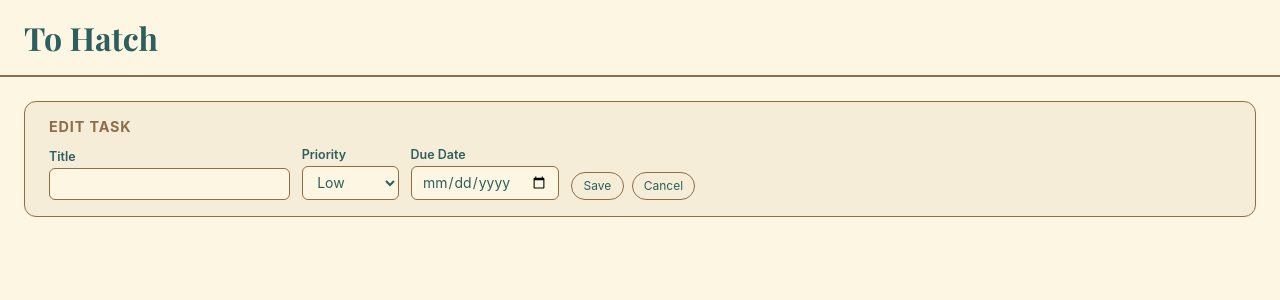
After one commit to diskdog/to-hatch, a FastAPI app: template templates/edit.html in a window 1280 px wide. The commit adds this page. Shown: the top 300 px of the page. Run offline with FastAPI, Linux system fonts and the light colour scheme; the template is opened without the code that fills it, so the values that code supplies are empty.

Commit message:
Egg Theming

```diff
--- a/main.py
+++ b/main.py
@@ -1,14 +1,25 @@
 """FastAPI application entry point for To Hatch."""
 
 from contextlib import asynccontextmanager
-from typing import AsyncGenerator
+from typing import AsyncGenerator, Optional
 
-from fastapi import FastAPI, Request
-from fastapi.responses import HTMLResponse
+from fastapi import FastAPI, Form, HTTPException, Request
+from fastapi.responses import HTMLResponse, RedirectResponse
 from fastapi.staticfiles import StaticFiles
 from fastapi.templating import Jinja2Templates
 
-from database import init_db
+from database import (
+    create_task,
+    delete_task,
+    get_all_tasks,
+    get_task_by_id,
+    init_db,
+    update_task,
+)
+from models import TaskCreate, TaskUpdate
+
+_NEXT_STATUS = {"nest": "hatching", "hatching": "flown"}
+_PREV_STATUS = {"hatching": "nest", "flown": "hatching"}
 
 
 @asynccontextmanager
@@ -36,7 +47,7 @@ templates = Jinja2Templates(directory="templates")
 
 @app.get("/", response_class=HTMLResponse)
 async def index(request: Request) -> HTMLResponse:
-    """Render the application home page.
+    """Render the Kanban board with all tasks.
 
     Args:
         request: The incoming HTTP request.
@@ -44,4 +55,67 @@ async def index(request: Request) -> HTMLResponse:
     Returns:
         An HTML response containing the rendered index template.
     """
-    return templates.TemplateResponse("index.html", {"request": request})
+    tasks = get_all_tasks()
+    return templates.TemplateResponse("index.html", {"request": request, "tasks": tasks})
+
+
+@app.post("/tasks")
+async def task_create(
+    title: str = Form(...),
+    priority: str = Form("low"),
+    due_date: Optional[str] = Form(None),
+) -> RedirectResponse:
+    create_task(TaskCreate(title=title, priority=priority, due_date=due_date or None))
+    return RedirectResponse("/", status_code=303)
+
+
+@app.get("/tasks/{task_id}/edit", response_class=HTMLResponse)
+async def task_edit_form(task_id: str, request: Request) -> HTMLResponse:
+    try:
+        task = get_task_by_id(task_id)
+    except KeyError:
+        raise HTTPException(status_code=404, detail="Task not found")
+    return templates.TemplateResponse("edit.html", {"request": request, "task": task})
+
+
+@app.post("/tasks/{task_id}/edit")
+async def task_edit_submit(
+    task_id: str,
+    title: str = Form(...),
+    priority: str = Form(...),
+    due_date: Optional[str] = Form(None),
+) -> RedirectResponse:
+    try:
+        update_task(task_id, TaskUpdate(title=title, priority=priority, due_date=due_date or None))
+    except KeyError:
+        raise HTTPException(status_code=404, detail="Task not found")
+    return RedirectResponse("/", status_code=303)
+
+
+@app.post("/tasks/{task_id}/delete")
+async def task_delete(task_id: str) -> RedirectResponse:
+    try:
+        delete_task(task_id)
+    except KeyError:
+        raise HTTPException(status_code=404, detail="Task not found")
+    return RedirectResponse("/", status_code=303)
+
+
+@app.post("/tasks/{task_id}/move")
+async def task_move(task_id: str, direction: str = Form(...)) -> RedirectResponse:
+    try:
+        task = get_task_by_id(task_id)
+    except KeyError:
+        raise HTTPException(status_code=404, detail="Task not found")
+
+    if direction == "forward":
+        new_status = _NEXT_STATUS.get(task.status)
+    elif direction == "back":
+        new_status = _PREV_STATUS.get(task.status)
+    else:
+        raise HTTPException(status_code=400, detail="Invalid direction")
+
+    if new_status:
+        update_task(task_id, TaskUpdate(status=new_status))
+
+    return RedirectResponse("/", status_code=303)
--- a/static/style.css
+++ b/static/style.css
@@ -4,21 +4,24 @@
 
 body {
   margin: 0;
-  font-family: sans-serif;
-  background: #f0f0f0;
-  color: #222;
+  font-family: -apple-system, BlinkMacSystemFont, "Segoe UI", Roboto, sans-serif;
+  background: #FDF6E3;
+  color: #2C5F5D;
 }
 
 /* Header */
 .site-header {
-  padding: 0.75rem 1.5rem;
-  background: #fff;
-  border-bottom: 1px solid #ddd;
+  padding: 1rem 1.5rem;
+  background: #FDF6E3;
+  border-bottom: 2px solid #8B6F47;
 }
 
 .site-header h1 {
   margin: 0;
-  font-size: 1.4rem;
+  font-family: 'Playfair Display', serif;
+  font-size: 2rem;
+  font-weight: 700;
+  color: #2C5F5D;
 }
 
 main {
@@ -29,17 +32,20 @@ main {
 
 /* Task creation form */
 .task-form {
-  background: #fff;
-  border: 1px solid #ddd;
-  border-radius: 6px;
+  background: rgba(139, 111, 71, 0.07);
+  border: 1px solid #8B6F47;
+  border-radius: 12px;
   padding: 1rem 1.5rem;
   margin-bottom: 1.5rem;
 }
 
 .task-form h2 {
   margin: 0 0 0.75rem;
-  font-size: 1rem;
+  font-size: 0.9rem;
   font-weight: 700;
+  text-transform: uppercase;
+  letter-spacing: 0.06em;
+  color: #8B6F47;
 }
 
 .form-row {
@@ -56,73 +62,98 @@ main {
 }
 
 .form-group label {
-  font-size: 0.8rem;
+  font-size: 0.78rem;
   font-weight: 600;
+  color: #2C5F5D;
 }
 
 .form-group input,
 .form-group select {
-  padding: 0.4rem 0.6rem;
-  border: 1px solid #ccc;
-  border-radius: 4px;
+  padding: 0.4rem 0.65rem;
+  border: 1px solid #8B6F47;
+  border-radius: 6px;
   font-size: 0.875rem;
+  background: #FDF6E3;
+  color: #2C5F5D;
+  font-family: inherit;
+}
+
+.form-group input::placeholder {
+  color: #8B6F47;
+  opacity: 0.7;
+}
+
+.form-group input:focus,
+.form-group select:focus {
+  outline: 2px solid #2C5F5D;
+  outline-offset: 1px;
 }
 
 /* Kanban board */
 .board {
   display: flex;
-  gap: 1rem;
+  gap: 1.25rem;
   align-items: flex-start;
 }
 
 .column {
   flex: 1;
   min-width: 0;
-  background: #e4e4e4;
-  border-radius: 6px;
-  padding: 0.75rem;
+  background: rgba(139, 111, 71, 0.07);
+  border: 1px solid rgba(139, 111, 71, 0.3);
+  border-radius: 12px;
+  padding: 1rem;
 }
 
 .column-header {
-  margin: 0 0 0.75rem;
-  font-size: 0.95rem;
+  margin: 0 0 1rem;
+  font-size: 1.15rem;
   font-weight: 700;
-  text-transform: uppercase;
-  letter-spacing: 0.04em;
-  padding-bottom: 0.5rem;
-  border-bottom: 2px solid #ccc;
+  text-align: center;
+  color: #2C5F5D;
+  padding-bottom: 0.65rem;
+  border-bottom: 2px solid #8B6F47;
 }
 
 .card-list {
   display: flex;
   flex-direction: column;
-  gap: 0.5rem;
+  gap: 1rem;
 }
 
-/* Task cards */
+/* Task cards — egg-shaped */
 .card {
-  background: #fff;
-  border: 1px solid #ddd;
-  border-left: 4px solid #999;
-  border-radius: 4px;
-  padding: 0.75rem;
+  border-radius: 50% 50% 50% 50% / 60% 60% 40% 40%;
+  padding: 1.75rem 1.5rem 1.5rem;
+  box-shadow: 0 3px 10px rgba(44, 95, 93, 0.13);
+  text-align: center;
+  border: 1px solid rgba(139, 111, 71, 0.2);
+  transition: box-shadow 0.15s ease, transform 0.15s ease;
+}
+
+.card:hover {
+  box-shadow: 0 6px 18px rgba(44, 95, 93, 0.2);
+  transform: translateY(-2px);
+}
+
+.card.priority-low {
+  background: #FFF8E7;
+  color: #2C5F5D;
+}
+
+.card.priority-medium {
+  background: #D4A934;
+  color: #2C5F5D;
 }
 
 .card.priority-high {
-  border-left-color: #c53030;
-}
-
-.card.priority-medium {
-  border-left-color: #c05621;
-}
-
-.card.priority-low {
-  border-left-color: #2b6cb0;
+  background: #E07A5F;
+  color: #fff;
 }
 
 .card-title {
-  margin: 0 0 0.4rem;
-  font-size: 0.9rem;
+  margin: 0 0 0.6rem;
+  font-size: 0.95rem;
   font-weight: 600;
 }
 
@@ -131,9 +162,11 @@ main {
   grid-template-columns: auto 1fr;
   column-gap: 0.4rem;
   row-gap: 0.1rem;
-  margin: 0 0 0.5rem;
+  margin: 0 auto 0.75rem;
   font-size: 0.78rem;
-  color: #555;
+  opacity: 0.85;
+  width: fit-content;
+  text-align: left;
 }
 
 .card-meta dt {
@@ -148,62 +181,74 @@ main {
   display: flex;
   flex-wrap: wrap;
   gap: 0.35rem;
+  justify-content: center;
 }
 
 .card-actions form {
   display: contents;
 }
 
-/* Buttons */
+/* Buttons — pill-shaped, no browser chrome */
 .btn,
 .btn-delete,
 .btn-move,
 .btn-move-back {
   display: inline-block;
-  padding: 0.25rem 0.55rem;
-  border: 1px solid #bbb;
-  border-radius: 4px;
-  font-size: 0.78rem;
+  padding: 0.25rem 0.7rem;
+  border: 1px solid #8B6F47;
+  border-radius: 20px;
+  font-size: 0.75rem;
   cursor: pointer;
-  background: #f7f7f7;
-  color: #222;
+  background: transparent;
+  color: inherit;
   text-decoration: none;
   white-space: nowrap;
-  line-height: 1.4;
+  line-height: 1.5;
+  font-family: inherit;
+  transition: background 0.12s ease;
 }
 
 .btn:hover,
-.btn-delete:hover,
 .btn-move:hover,
 .btn-move-back:hover {
-  background: #ececec;
+  background: rgba(139, 111, 71, 0.15);
 }
 
 .btn-delete {
-  border-color: #c53030;
-  color: #c53030;
+  border-color: rgba(139, 111, 71, 0.4);
+  opacity: 0.65;
 }
 
 .btn-delete:hover {
-  background: #fff5f5;
+  opacity: 1;
+  border-color: #E07A5F;
+  color: #E07A5F;
+  background: rgba(224, 122, 95, 0.1);
 }
 
-.btn-move {
-  border-color: #2b6cb0;
-  color: #2b6cb0;
+/* High-priority cards: white-tinted buttons for contrast */
+.card.priority-high .btn,
+.card.priority-high .btn-move,
+.card.priority-high .btn-move-back {
+  border-color: rgba(255, 255, 255, 0.65);
+  color: #fff;
 }
 
-.btn-move:hover {
-  background: #ebf4ff;
+.card.priority-high .btn:hover,
+.card.priority-high .btn-move:hover,
+.card.priority-high .btn-move-back:hover {
+  background: rgba(255, 255, 255, 0.2);
 }
 
-.btn-move-back {
-  border-color: #999;
-  color: #555;
+.card.priority-high .btn-delete {
+  border-color: rgba(255, 255, 255, 0.4);
+  color: #fff;
 }
 
-.btn-move-back:hover {
-  background: #e8e8e8;
+.card.priority-high .btn-delete:hover {
+  background: rgba(255, 255, 255, 0.25);
+  border-color: rgba(255, 255, 255, 0.8);
+  opacity: 1;
 }
 
 /* Responsive: stack columns vertically on narrow screens */
--- /dev/null
+++ b/templates/edit.html
@@ -0,0 +1,43 @@
+<!DOCTYPE html>
+<html lang="en">
+  <head>
+    <meta charset="UTF-8" />
+    <meta name="viewport" content="width=device-width, initial-scale=1.0" />
+    <title>Edit Task — To Hatch</title>
+    <link href="https://fonts.googleapis.com/css2?family=Playfair+Display:wght@700&display=swap" rel="stylesheet">
+    <link rel="stylesheet" href="/static/style.css" />
+  </head>
+  <body>
+    <header class="site-header">
+      <h1>To Hatch</h1>
+    </header>
+
+    <main>
+      <section class="task-form" aria-label="Edit task">
+        <h2>Edit Task</h2>
+        <form action="/tasks/{{ task.id }}/edit" method="post" class="form-row">
+          <div class="form-group">
+            <label for="title">Title</label>
+            <input type="text" id="title" name="title" value="{{ task.title }}" required />
+          </div>
+          <div class="form-group">
+            <label for="priority">Priority</label>
+            <select id="priority" name="priority">
+              <option value="low" {% if task.priority == 'low' %}selected{% endif %}>Low</option>
+              <option value="medium" {% if task.priority == 'medium' %}selected{% endif %}>Medium</option>
+              <option value="high" {% if task.priority == 'high' %}selected{% endif %}>High</option>
+            </select>
+          </div>
+          <div class="form-group">
+            <label for="due_date">Due Date</label>
+            <input type="date" id="due_date" name="due_date" value="{{ task.due_date or '' }}" />
+          </div>
+          <div class="form-group" style="flex-direction: row; gap: 0.5rem;">
+            <button type="submit" class="btn">Save</button>
+            <a href="/" class="btn">Cancel</a>
+          </div>
+        </form>
+      </section>
+    </main>
+  </body>
+</html>
```
Also changed, not shown: templates/index.html (+5 -4 lines), hatch.db.
